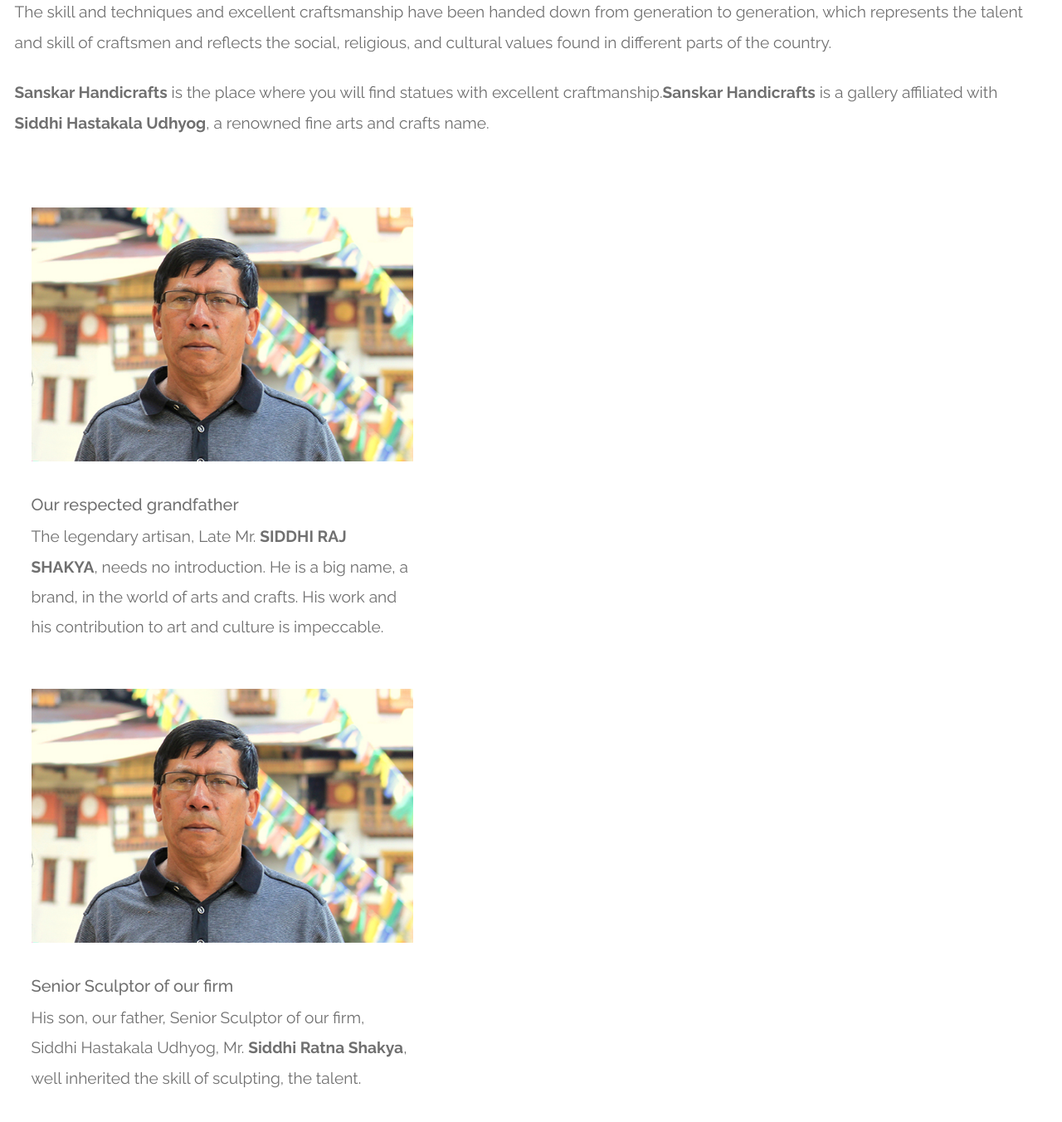
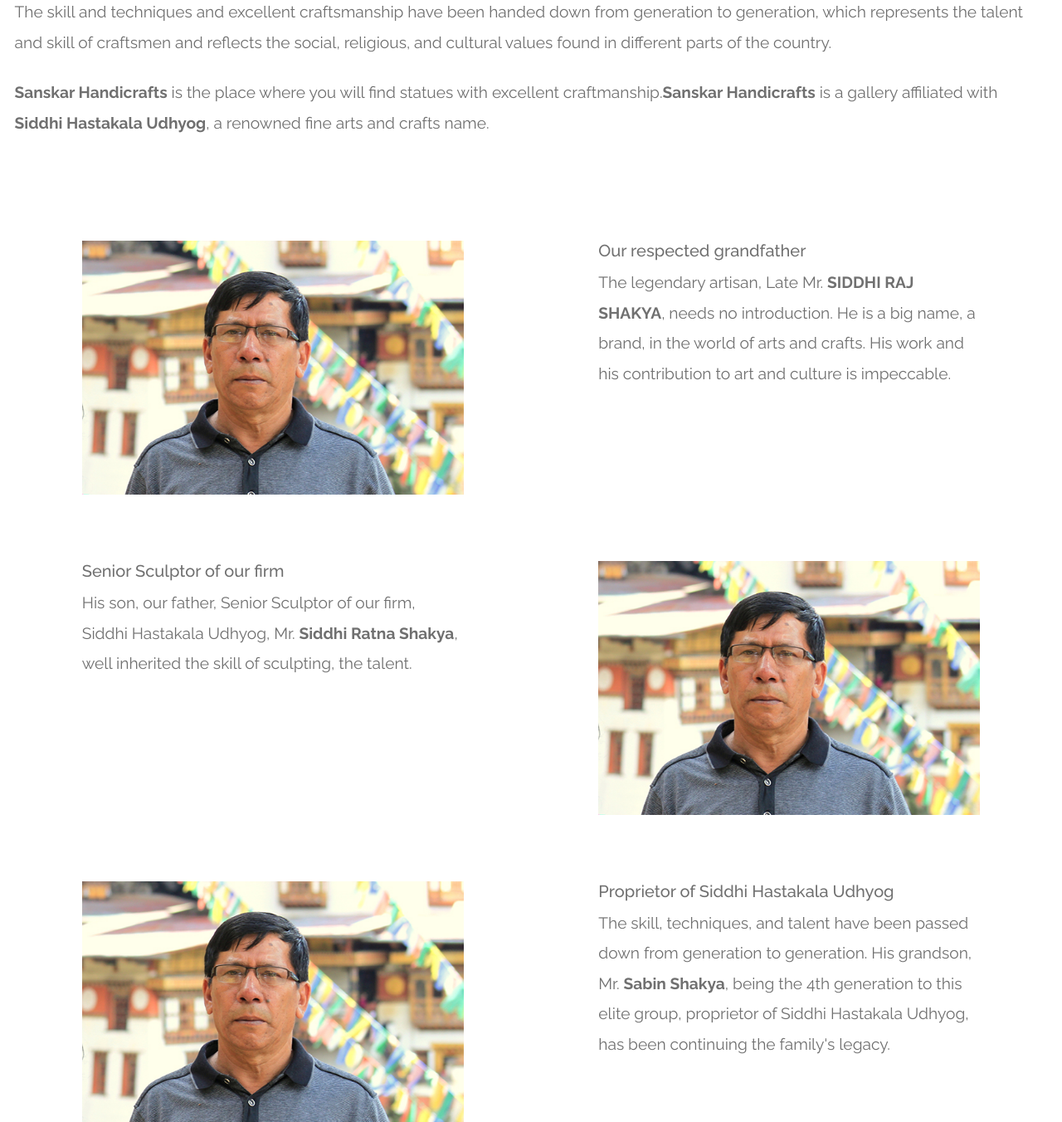
Before and after one commit to Gamingapple0/Sanskar_Handicrafts, a Django app: page / in a window 1280 px wide. Shown: the part 1013-2365 px from the top of the page at 83% size. Run offline with Django 4.2, Linux system fonts and the light colour scheme; data comes from the database, SQL or seed files in the repository; some libraries are stand-ins or nearby versions.

Commit message:
fixing images not found 1.1

```diff
--- a/website/templates/index.html
+++ b/website/templates/index.html
@@ -31,6 +31,12 @@
   }
   #view > a{
     color: #FFF;
+  }
+  .flex-box{
+    display: flex;
+    flex-wrap:wrap;
+    justify-content: space-around;
+    padding-top: 40px;
   }
   .flex-img{
     max-width: 500px;
@@ -116,7 +122,7 @@
                   <p>The legendary artisan, Late Mr. <b>SIDDHI RAJ SHAKYA</b>, needs no introduction. He is a big name, a brand, in the world of arts and crafts. His work and his contribution to art and culture is impeccable.</p>
               </div>
           </div>
-          <div class="flex-box">
+          <div class="flex-box flex-rev">
               <div><img src="{% static 'website/img/Man1.jpg' %}" alt="" class="flex-img"></div>
               <div class="flex-text">
                   <h5>Senior Sculptor of our firm</h5>
```
